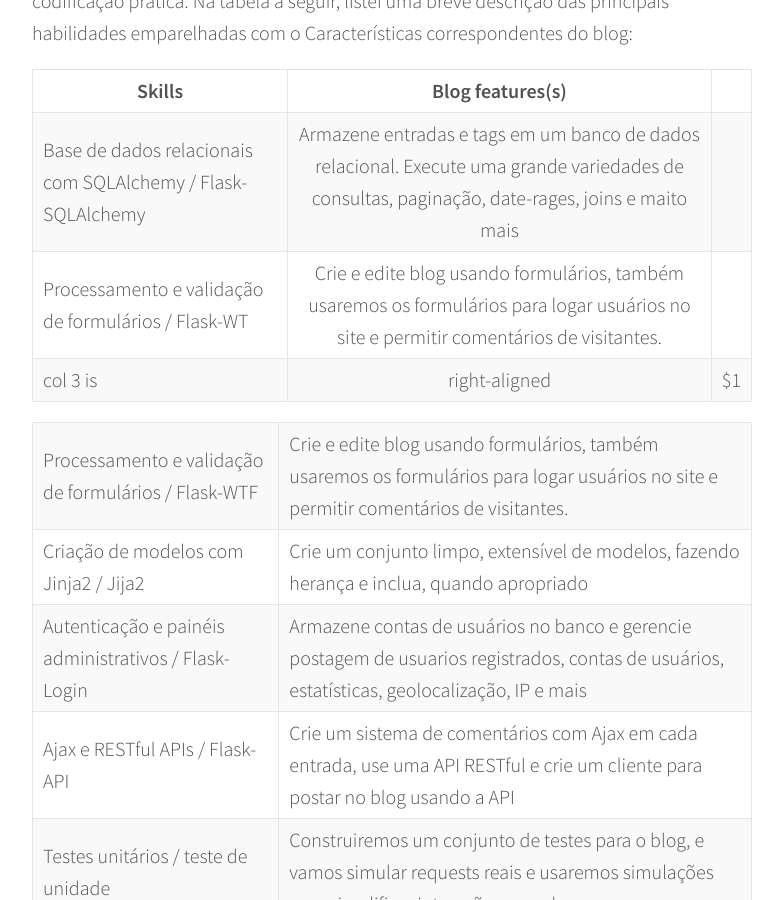
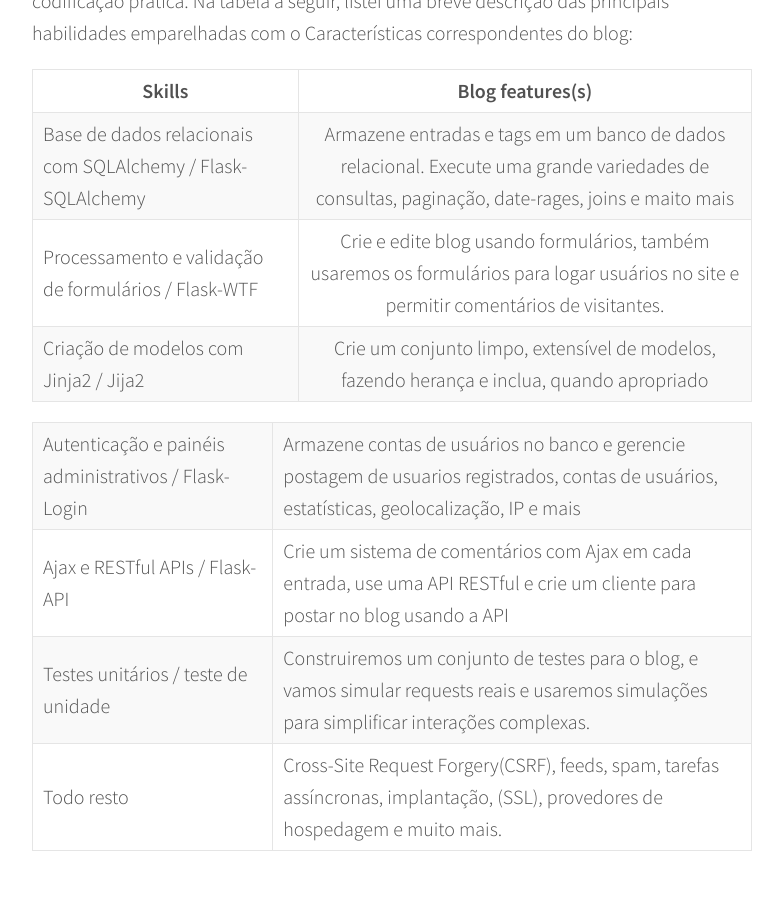
Before and after one commit to indrajithbandara/debug-blog, a Jekyll site: the page built from _posts/2017-07-14-flask_1.md, in a window 1280 px wide and 900 px high, scrolled down 8539 px. Shown: the whole window, without its empty margins (248-1031 px from the left). Built offline with Jekyll 4.4.1, drawn with Linux system fonts in a browser that asks for light colours; comment, search, counter and statistics services are not loaded.

Commit message:
up.17.94

```diff
--- a/_posts/2017-07-14-flask_1.md
+++ b/_posts/2017-07-14-flask_1.md
@@ -267,13 +267,12 @@ listei uma breve descrição das principais habilidades emparelhadas com o Carac
 |                                                      Skills   |      Blog features(s)                                                                                                                            |
 |---------------------------------------------------------------|:------------------------------------------------------------------------------------------------------------------------------------------------:|
 | Base de dados relacionais com SQLAlchemy   / Flask-SQLAlchemy |  Armazene entradas e tags em um banco de dados relacional. Execute uma grande variedades de consultas, paginação, date-rages, joins e maito mais |
-| Processamento e validação de formulários   / Flask-WT         |  Crie e edite blog usando formulários, também usaremos os formulários para logar usuários no site e permitir comentários de visitantes.          |
-| col 3 is | right-aligned |    $1 |
+| Processamento e validação de formulários   / Flask-WTF        |  Crie e edite blog usando formulários, também usaremos os formulários para logar usuários no site e permitir comentários de visitantes.          |
+| Criação de modelos com Jinja2              / Jija2            |  Crie um conjunto limpo, extensível de modelos, fazendo herança e inclua, quando apropriado                                                      |
 
 
 
-| Processamento e validação de formulários   / Flask-WTF        |  Crie e edite blog usando formulários, também usaremos os formulários para logar usuários no site e permitir comentários de visitantes.          |
-| Criação de modelos com Jinja2              / Jija2            |  Crie um conjunto limpo, extensível de modelos, fazendo herança e inclua, quando apropriado                                                      |
+
 | Autenticação e painéis administrativos     / Flask-Login      |  Armazene contas de usuários no banco e gerencie postagem de usuarios registrados, contas de usuários, estatísticas, geolocalização, IP e mais   |
 | Ajax e RESTful APIs                        / Flask-API        |  Crie um sistema de comentários com Ajax em cada entrada, use uma API RESTful e crie um cliente para postar no blog usando a API                 |
 | Testes unitários                           / teste de unidade |  Construiremos um conjunto de testes para o blog, e vamos simular requests reais e usaremos simulações para simplificar interações complexas.    |
```
